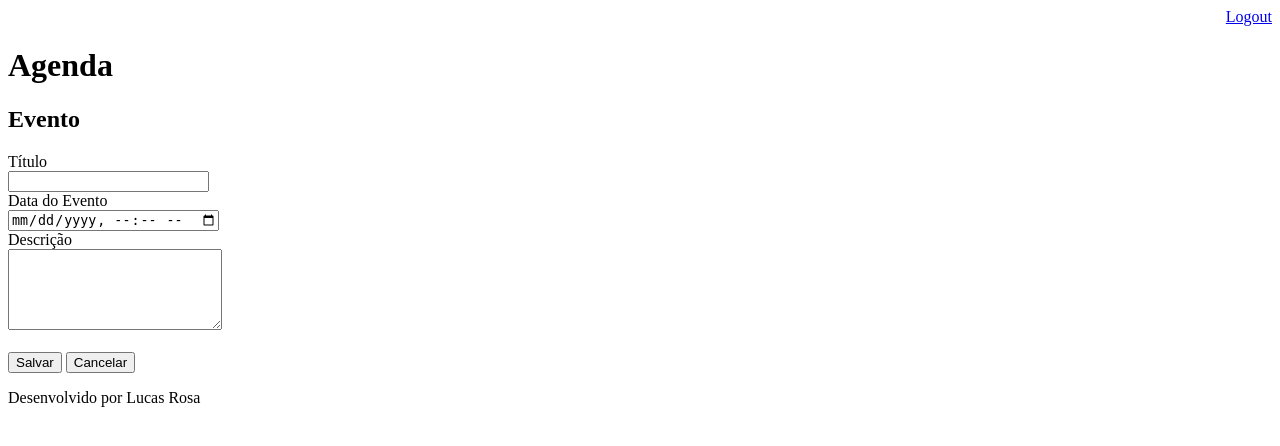
After one commit to lucasrosa14/agenda, a Django app: template templates/evento.html in a window 1280 px wide. The commit adds this page. Shown: the top 446 px of the page. Run offline with Django 3.2, Linux system fonts and the light colour scheme; the template is opened without the code that fills it, so the values that code supplies are empty.

Commit message:
Incluído template para inserção de eventos da agenda. Incluído gitignore para ignorar os arquivos compilados

```diff
--- a/agenda/urls.py
+++ b/agenda/urls.py
@@ -7,6 +7,8 @@ from django.views.generic import RedirectView
 urlpatterns = [
     path('admin/', admin.site.urls),
     path('agenda/', views.lista_eventos),
+    path('agenda/evento/', views.evento),
+    path('agenda/evento/submit', views.submit_evento),
     path('', RedirectView.as_view(url='/agenda/')),
     path('login/', views.login_user),
     path('login/auth', views.submit_login),
--- a/templates/agenda.html
+++ b/templates/agenda.html
@@ -2,7 +2,9 @@
 
 {% block content %}
     <h2>Agendamentos</h2>
-
+    <a href="evento/">
+        <button type="button">Novo Evento</button>
+    </a>
     <ul style="font-size: 18px">
         {% for evento in eventos %}
         <li>{{  evento.titulo }} - {{ evento.get_data_evento }}</li>
--- /dev/null
+++ b/templates/evento.html
@@ -0,0 +1,25 @@
+{% extends "model-page.html" %}
+
+{% block content %}
+
+<h2>Evento</h2>
+<form action="submit" method="POST">{% csrf_token %}
+    <label>Título</label>
+    <br>
+    <input type="text" name="titulo" size="22">
+    <br>
+    <label>Data do Evento</label>
+    <br>
+    <input type="datetime-local" name="data_evento">
+    <br>
+    <label>Descrição</label>
+    <br>
+    <textarea name="descricao" rows="5" cols="24"></textarea>
+    <br><br>
+    <button type="submit">Salvar</button>
+    <a href="/">
+        <button type="button">Cancelar</button>
+    </a>
+</form>
+
+{% endblock %}
--- a/templates/login.html
+++ b/templates/login.html
@@ -6,7 +6,7 @@
 </head>
 <body>
     <h1>Login</h1>
-    <form action="auth" method="post"> {% csrf_token %}
+    <form action="auth" method="post">{% csrf_token %}
         <div align="center">
             <label>Usuário:</label>
             <input type="text" name="username">
```
Also changed, not shown: core/views.py (+17 -0 lines), db.sqlite3, 1 other file.
